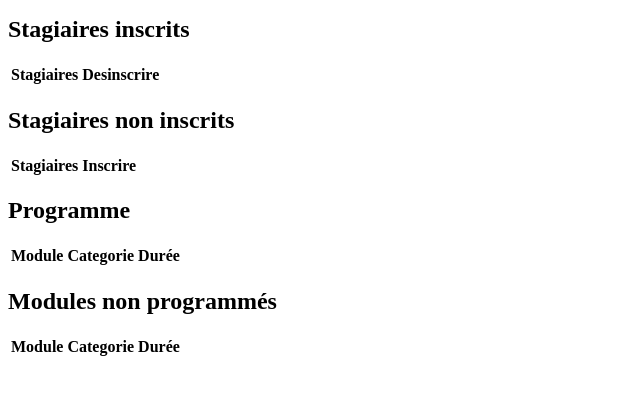
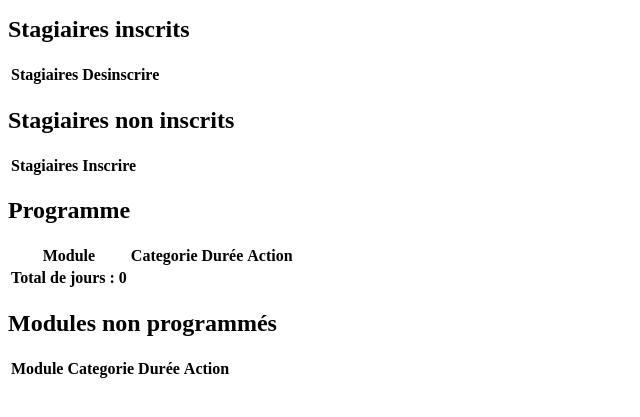
Before and after one commit to PierreWTH/ExoSymfonySession, a Symfony app: template templates/session/detail.html.twig in a window 1280 px wide. Shown: the part 298-715 px from the top of the page, without its empty margins (0-640 px from the left). Run offline with Twig, Linux system fonts and the light colour scheme; the template is opened without the code that fills it, so the values that code supplies are empty; some libraries are stand-ins or nearby versions.

Commit message:
ajout nombre jour total modules

```diff
--- a/src/Controller/ModulesController.php
+++ b/src/Controller/ModulesController.php
@@ -15,4 +15,5 @@ class ModulesController extends AbstractController
             'controller_name' => 'ModulesController',
         ]);
     }
+
 }
--- a/templates/session/detail.html.twig
+++ b/templates/session/detail.html.twig
@@ -64,6 +64,7 @@
             <th>Module</th>
             <th>Categorie</th>
             <th>Durée</th>
+            <th>Action</th>
         </tr>
     </thead>
     <tbody>
@@ -72,8 +73,21 @@
             <td>{{programme.modules.nomModule}}</td>
             <td>{{programme.modules.categorie.nomCategorie}}</td>
             <td>{{programme.duree}}</td>
+            <td><a href="{{path ('remove_module', {id : programme.id, idsession : session.id })}}">Déprogrammer</a></td>
+            {{dump(programme)}}
         </tr>
         {% endfor %}
+        <tr>
+            <th>Total de jours :
+            {% set totalJour = 0 %}
+            {% for module in modulesBySession %}
+                                {% set totalJour = totalJour + module.duree%}
+
+                                {% endfor %}
+                                {{ totalJour }}
+
+            </th>
+        </tr>
     </tbody>
 </table>
 
@@ -85,6 +99,7 @@
             <th>Module</th>
             <th>Categorie</th>
             <th>Durée</th>
+            <th>Action</th>
         </tr>
     </thead>
     <tbody>
@@ -93,6 +108,8 @@
         <tr>
             <td> {{module.nomModule}} </td>
             <td> {{module.categorie.nomCategorie}} </td>
+            <td><a href=""></a></td>
+            <td><a href="">Programmer</a></td>
         </tr>
 
         {% endif %}
```
Also changed, not shown: src/Controller/SessionController.php (+10 -0 lines).
